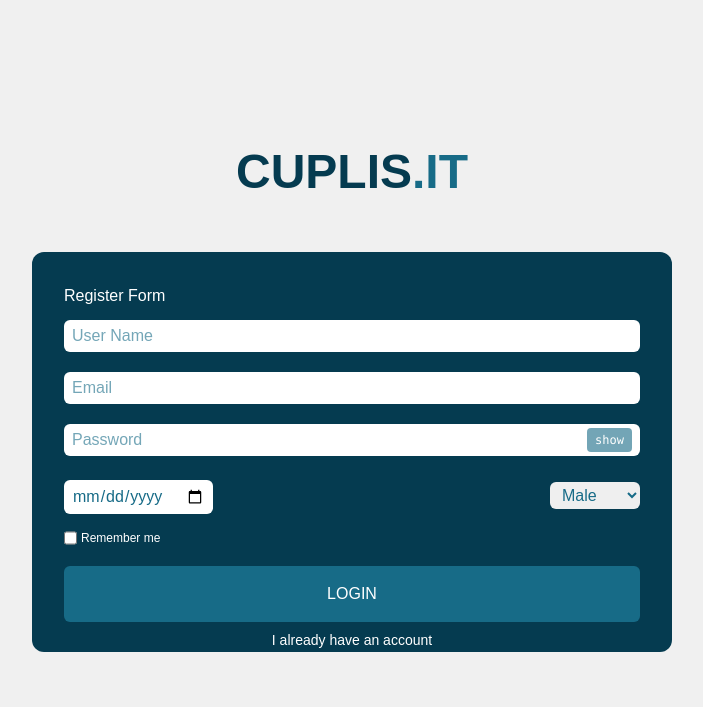
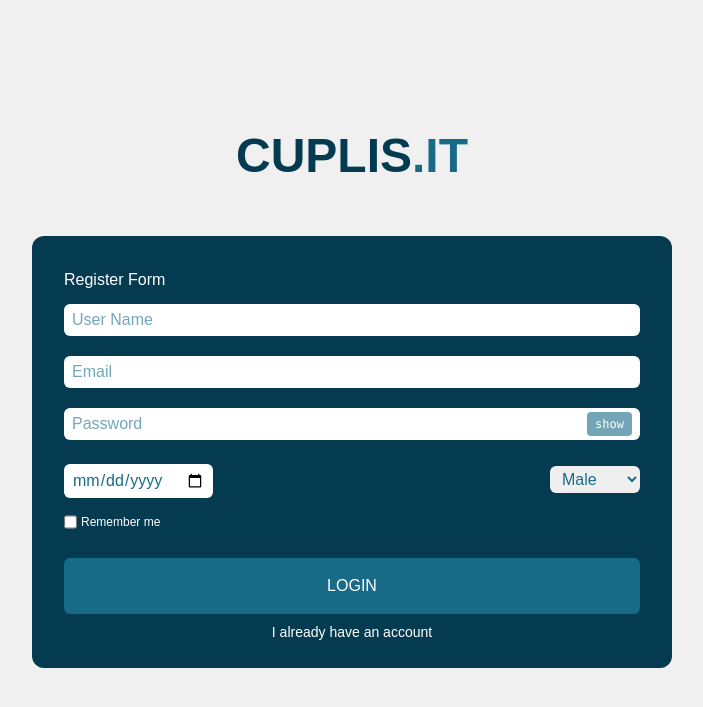
Before and after one commit to FarikhNaufal/cuplisit, a Laravel app: page /register in a window 1280 px wide. Shown: the top 707 px of the page, without its empty margins (288-991 px from the left). Run offline with Laravel 10, Linux system fonts and the light colour scheme; style sheets or scripts are compiled from the project's sources; some web fonts are replaced.

Commit message:
edit view auth

```diff
--- a/resources/views/auth/forgot.blade.php
+++ b/resources/views/auth/forgot.blade.php
@@ -4,13 +4,13 @@
 <div class="">
     <h1 class="text-3xl lg:text-5xl font-bold text-secondry text-center mb-14">CUPLIS<span class="text-primary">.IT</span>
     </h1>
-    <div class="lg:w-[40rem] w-[20rem] h-[17rem] lg:h-[25rem] bg-secondry rounded-xl p-8">
+    <div class="lg:w-[40rem] w-[20rem] h-[17rem] lg:h-[18rem] bg-secondry rounded-xl p-8">
         <form action="" class="flex flex-col">
             <p class="text-white">Forgot Password</p>
             <input type="email"
                 class="mt-3 mb-2 placeholder:text-opacity-60 placeholder:text-primary rounded-md w-full px-2 py-1"
                 placeholder="Email">
-            <span class="text-white text-xs my-3">Type your email and click SEND to reset your password</span>
+            <span class="text-white text-xs mt-3 mb-8">Type your email and click SEND to reset your password</span>
             <button class="w-full py-4 text-white rounded-md bg-primary mb-2 hover:bg-opacity-60">SEND</button>
             <a href="register" class="mx-auto text-white text-sm hover:underline hover:underline-offset-2">I Don’t have an account</a>
         </form>
--- a/resources/views/auth/login.blade.php
+++ b/resources/views/auth/login.blade.php
@@ -7,7 +7,7 @@
         <div class="bg-green-300 w-full text-green-900 border-green-400 border-2 p-2 my-3 rounded-md">
             <p>Succesfully Logout</p>
         </div>
-        <div class="lg:w-[40rem] w-[20rem] h-[20rem] lg:h-[25rem] bg-secondry rounded-xl p-8">
+        <div class="lg:w-[40rem] w-[20rem] h-[20rem] lg:h-[20rem] bg-secondry rounded-xl p-8">
             <form action="" method="POST" class="flex flex-col" enctype="multipart/form-data">
                 @csrf
                 <p class="text-white">Login Form</p>
@@ -29,7 +29,7 @@
                         id="password"
                         placeholder="Password" name="password">
                 </div>
-                <div class="flex gap-1 mt-2 mb-5">
+                <div class="flex gap-1 mt-2 mb-6">
                     <input type="checkbox" name="" id="">
                     <span class="text-white text-xs">Remember me</span>
                     <a href="forgotPass" class="text-white text-xs ms-auto hover:underline hover:underline-offset-2">Forgot password</a>
--- a/resources/views/auth/register.blade.php
+++ b/resources/views/auth/register.blade.php
@@ -4,7 +4,7 @@
     <div class="">
         <h1 class="text-3xl lg:text-5xl font-bold text-secondry text-center mb-14">CUPLIS<span class="text-primary">.IT</span>
         </h1>
-        <div class="lg:w-[40rem] w-[20rem] h-[27rem] lg:h-[25rem] bg-secondry rounded-xl p-8">
+        <div class="lg:w-[40rem] w-[20rem] h-[27rem] lg:h-[27rem] bg-secondry rounded-xl p-8">
             <form action="" class="flex flex-col">
                 <p class="text-white">Register Form</p>
                 <input type="text"
@@ -33,7 +33,7 @@
                         <option value="female">Female</option>
                     </select>
                 </div>
-                <div class="flex gap-1 mt-2 mb-5">
+                <div class="flex gap-1 mt-2 mb-7">
                     <input type="checkbox" name="" id="">
                     <span class="text-white text-xs">Remember me</span>
                 </div>
```
Also changed, not shown: package-lock.json, 1 other file.
